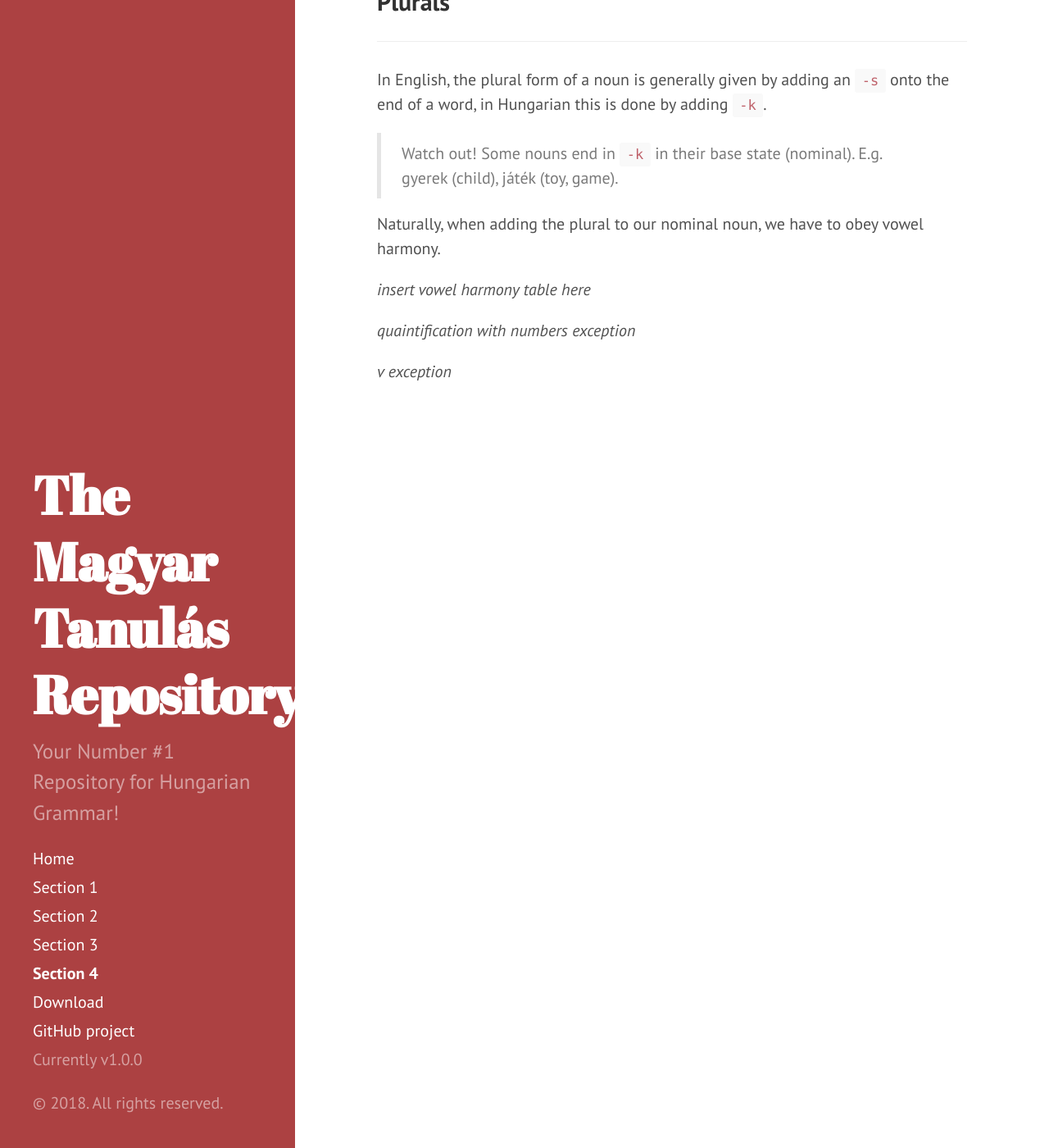
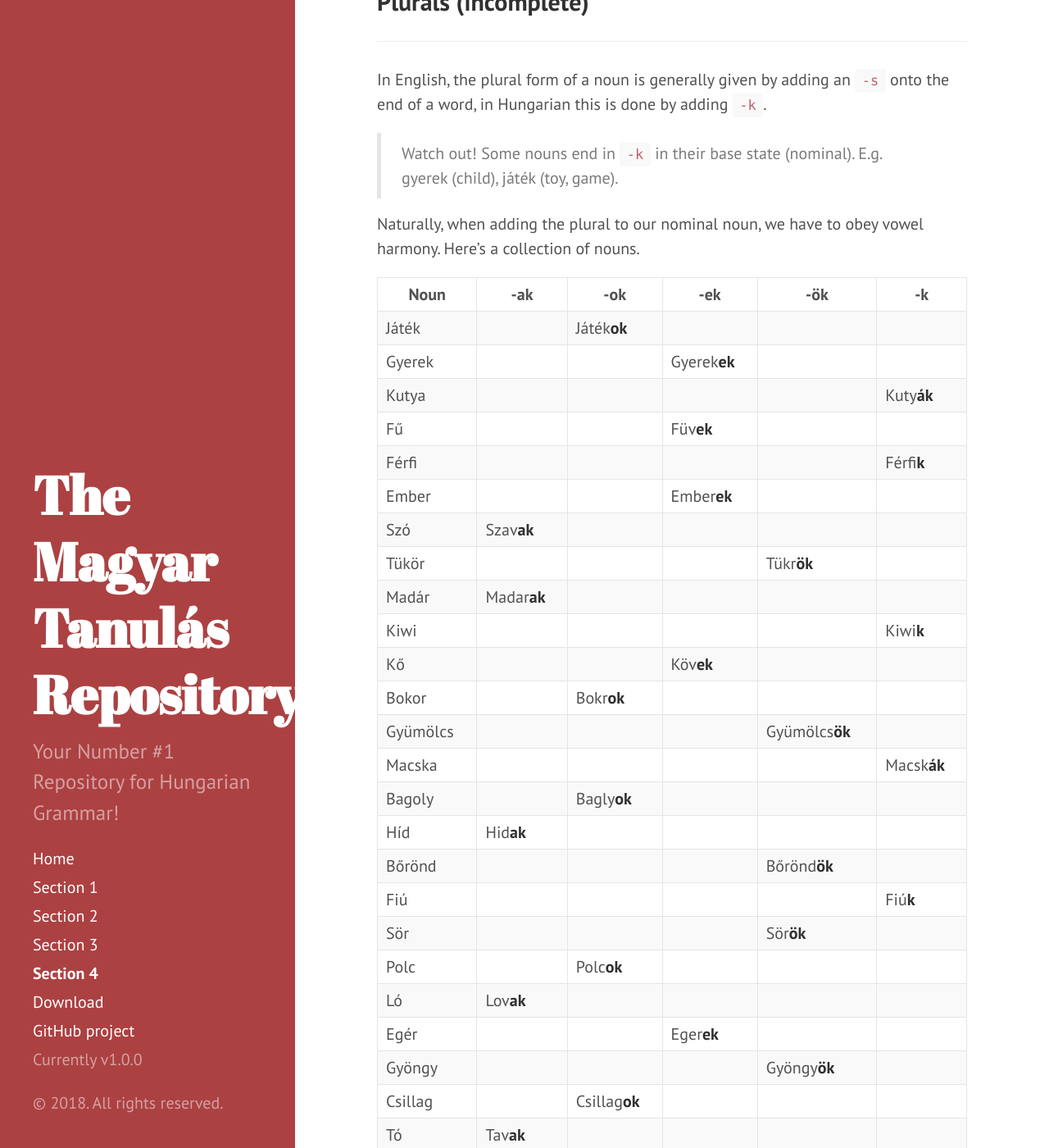
Before and after one commit to Magyartanulas/magyartanulas.github.io, a Jekyll site: the page built from Section4.md, in a window 1280 px wide and 1400 px high, scrolled down 194 px. Shown: the whole window at 82% size. Built offline with Jekyll 4.4.1, drawn with Linux system fonts in a browser that asks for light colours; Markdown is read by kramdown in place of the engine named in the settings; some of the changed text lies outside the part shown.

Commit message:
incomplete

```diff
--- a/Section4.md
+++ b/Section4.md
@@ -3,7 +3,7 @@ layout: page
 title: Section 4
 ---
 
-## Plurals
+## Plurals (incomplete)
 ---
 
 In English, the plural form of a noun is generally given by adding an `-s` onto the end of a word, in Hungarian
@@ -11,10 +11,42 @@ this is done by adding `-k`.
 
 > Watch out! Some nouns end in `-k` in their base state (nominal). E.g. gyerek (child), játék (toy, game).
 
-Naturally, when adding the plural to our nominal noun, we have to obey vowel harmony.
+Naturally, when adding the plural to our nominal noun, we have to obey vowel harmony. Here's a collection of nouns.
 
-*insert vowel harmony table here*
+| Noun     | -ak         | -ok           | -ek          | -ök            | -k          |
+|----------|-------------|---------------|--------------|----------------|-------------|
+| Játék    |             | Játék**ok**   |              |                |             |
+| Gyerek   |             |               | Gyerek**ek** |                |             |
+| Kutya    |             |               |              |                | Kuty**ák**  |
+| Fű       |             |               | Füv**ek**    |                |             |
+| Férfi    |             |               |              |                | Férfi**k**  |
+| Ember    |             |               | Ember**ek**  |                |             |
+| Szó      | Szav**ak**  |               |              |                |             |
+| Tükör    |             |               |              | Tükr**ök**     |             |
+| Madár    | Madar**ak** |               |              |                |             |
+| Kiwi     |             |               |              |                | Kiwi**k**   |
+| Kő       |             |               | Köv**ek**    |                |             |
+| Bokor    |             | Bokr**ok**    |              |                |             |
+| Gyümölcs |             |               |              | Gyümölcs**ök** |             |
+| Macska   |             |               |              |                | Macsk**ák** |
+| Bagoly   |             | Bagly**ok**   |              |                |             |
+| Híd      | Hid**ak**   |               |              |                |             |
+| Bőrönd   |             |               |              | Bőrönd**ök**   |             |
+| Fiú      |             |               |              |                | Fiú**k**    |
+| Sör      |             |               |              | Sör**ök**      |             |
+| Polc     |             | Polc**ok**    |              |                |             |
+| Ló       | Lov**ak**   |               |              |                |             |
+| Egér     |             |               | Eger**ek**   |                |             |
+| Gyöngy   |             |               |              | Gyöngy**ök**   |             |
+| Csillag  |             | Csillag**ok** |              |                |             |
+| Tó       | Tav**ak**   |               |              |                |             |
+
+---
+There's a lot to be taken away from here.
+
+* Any noun ending in i only gets a `k` attached to it
+*continue*
 
 *quaintification with numbers exception*
 
-*v exception*
+*paired exception*
```
